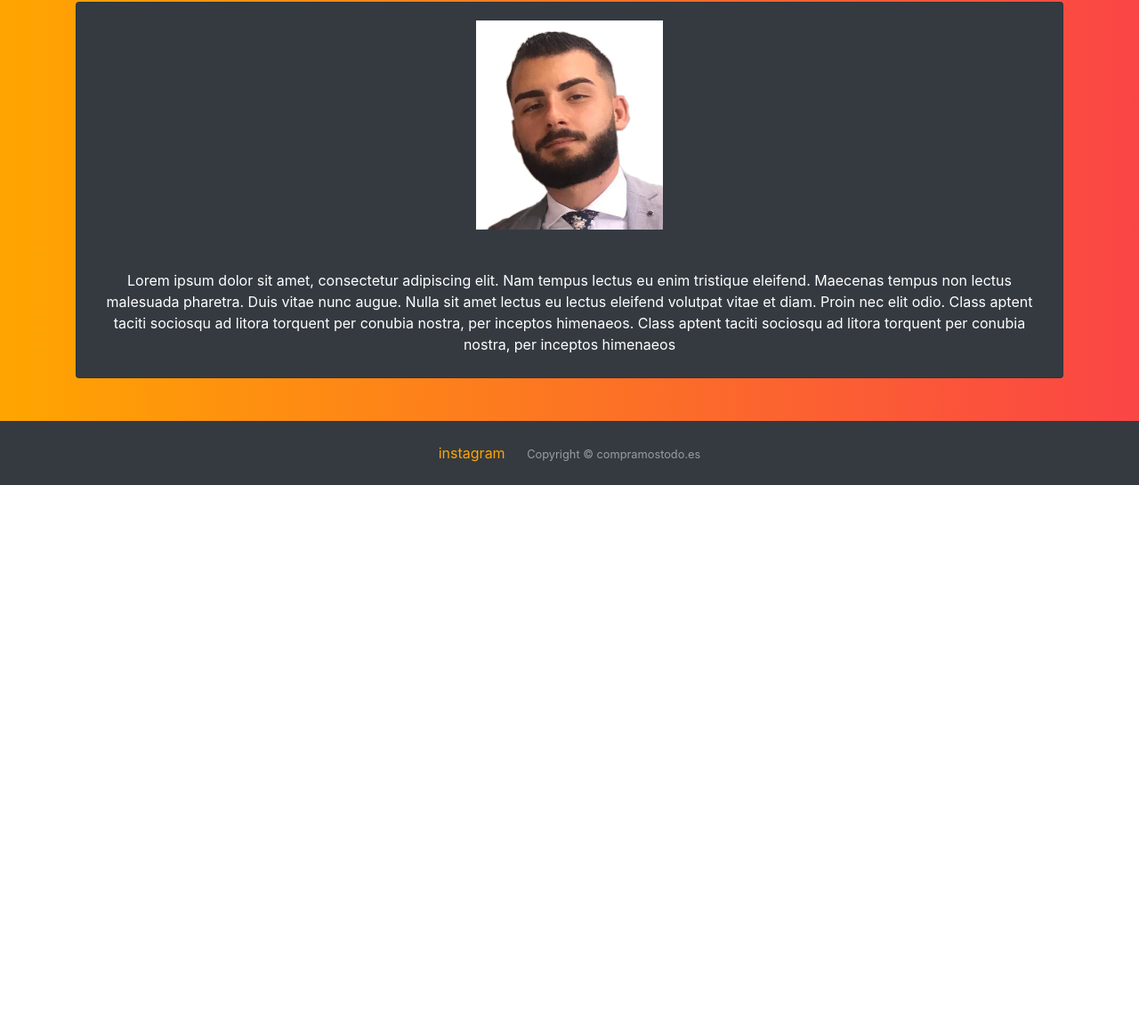
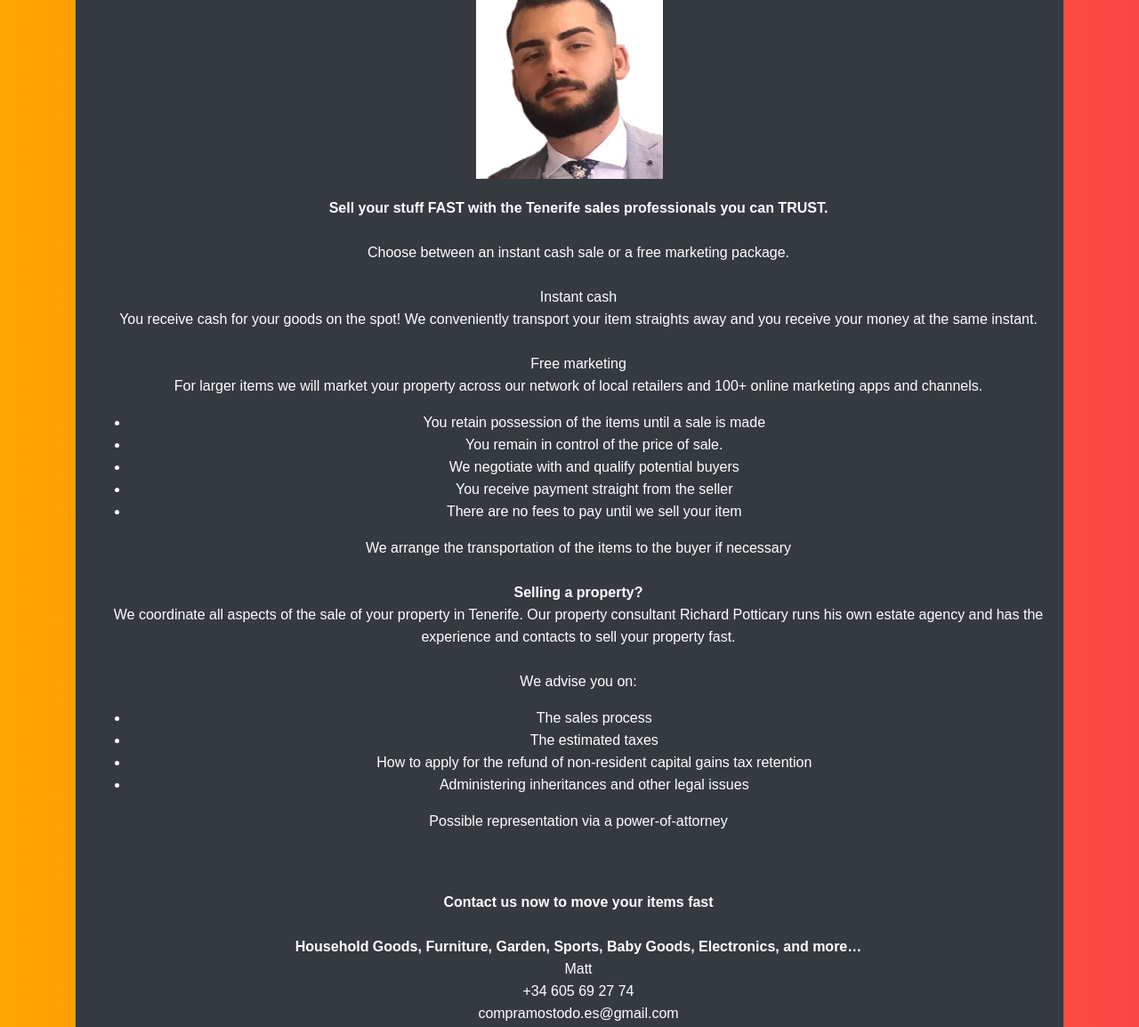
Before and after one commit to CompramosTodo/Compramostodo, a plain HTML site: page index.html in a window 1280 px wide. Shown: the part 255-1409 px from the top of the page at 89% size. Before the commit the page ends 800 px from the top, so only its background shows below. Drawn offline with nearby package versions, Linux system fonts and the light colour scheme.

Commit message:
Update index.html

```diff
--- a/index.html
+++ b/index.html
@@ -47,7 +47,24 @@
         <div class="card bg-dark text-white text-center mb-5">
           <div class="card-content">
             <img class="card-img-top" src="/img/matt.jpg" alt="Mattias Lopez" style="width: 250px; height: 275px; padding: 20px;">
-            <p style="margin: 25px;">Lorem ipsum dolor sit amet, consectetur adipiscing elit. Nam tempus lectus eu enim tristique eleifend. Maecenas tempus non lectus malesuada pharetra. Duis vitae nunc augue. Nulla sit amet lectus eu lectus eleifend volutpat vitae et diam. Proin nec elit odio. Class aptent taciti sociosqu ad litora torquent per conubia nostra, per inceptos himenaeos. Class aptent taciti sociosqu ad litora torquent per conubia nostra, per inceptos himenaeos </p>
+            <p style="margin-left: 20px;"><span style="font-family: Arial, Helvetica, sans-serif;"><strong>Sell your stuff FAST with the Tenerife sales professionals you can TRUST.</strong><br><br>Choose between an instant cash sale or a free marketing package.<br><br>Instant cash<br>You receive cash for your goods on the spot! We conveniently transport your item straights away and you receive your money at the same instant.<br><br>Free marketing<br>For larger items we will market your property across our network of local retailers and 100+ online marketing apps and channels.</span></p>
+<ul>
+    <li style="margin-left: 20px;"><span style="font-family: Arial, Helvetica, sans-serif;"><span style="font-family: Arial, Helvetica, sans-serif;">You retain possession of the items until a sale is made</span>&nbsp;</span></li>
+    <li style="margin-left: 20px;"><span style="font-family: Arial, Helvetica, sans-serif;"><span style="font-family: Arial, Helvetica, sans-serif;">You remain in control of the price of sale.</span>&nbsp;</span></li>
+    <li style="margin-left: 20px;"><span style="font-family: Arial, Helvetica, sans-serif;"><span style="font-family: Arial, Helvetica, sans-serif;">We negotiate with and qualify potential buyers</span>&nbsp;</span></li>
+    <li style="margin-left: 20px;"><span style="font-family: Arial, Helvetica, sans-serif;"><span style="font-family: Arial, Helvetica, sans-serif;">You receive payment straight from the seller</span>&nbsp;</span></li>
+    <li style="margin-left: 20px;"><span style="font-family: Arial, Helvetica, sans-serif;"><span style="font-family: Arial, Helvetica, sans-serif;">There are no fees to pay until we sell your item</span>&nbsp;</span></li>
+</ul>
+<p style="margin-left: 20px;"><span style="font-family: Arial, Helvetica, sans-serif;">We arrange the transportation of the items to the buyer if necessary</span><strong><span style="font-family: Arial, Helvetica, sans-serif;"><br><br></span></strong><span style="font-family: Arial, Helvetica, sans-serif;"><strong>Selling a property?</strong></span><strong><span style="font-family: Arial, Helvetica, sans-serif;"><br></span></strong><span style="font-family: Arial, Helvetica, sans-serif;">We coordinate all aspects of the sale of your property in Tenerife. Our property consultant Richard Potticary runs his own estate agency and has the experience and contacts to sell your property fast.<br><br>We advise you on:</span></p>
+<ul>
+    <li style="margin-left: 20px;"><span style="font-family: Arial, Helvetica, sans-serif;"><span style="font-family: Arial, Helvetica, sans-serif;">The sales process</span>&nbsp;</span></li>
+    <li style="margin-left: 20px;"><span style="font-family: Arial, Helvetica, sans-serif;"><span style="font-family: Arial, Helvetica, sans-serif;">The estimated taxes</span>&nbsp;</span></li>
+    <li style="margin-left: 20px;"><span style="font-family: Arial, Helvetica, sans-serif;"><span style="font-family: Arial, Helvetica, sans-serif;">How to apply for the refund of non-resident capital gains tax retention</span>&nbsp;</span></li>
+    <li style="margin-left: 20px;"><span style="font-family: Arial, Helvetica, sans-serif;"><span style="font-family: Arial, Helvetica, sans-serif;">Administering inheritances and other legal issues</span>&nbsp;</span></li>
+</ul>
+<p style="margin-left: 20px;"><span style="font-family: Arial, Helvetica, sans-serif;"><span style="font-family: Arial, Helvetica, sans-serif;">Possible representation via a power-of-attorney</span></span></p>
+<p style="margin-left: 20px;"><span style="font-family: Arial, Helvetica, sans-serif;"><br><br><strong>Contact us now to move your items fast</strong><br><br><strong>Household Goods, Furniture, Garden, Sports, Baby Goods, Electronics, and more&hellip;</strong><br>Matt<br>+34 605 69 27 74<br>compramostodo.es@gmail.com</span></p>
+<p style="margin-left: 20px;"><span style="font-family: Arial, Helvetica, sans-serif;"><br><strong>Real Estate &ndash; Apartments, Houses, Shops, Offices, Land...</strong><br>Richard<br>+34 634 387 308<br>info@idealpropertytenerife.com</span></p>
           </div>
         </div>
       </div>
```
